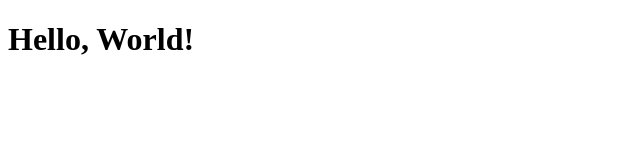
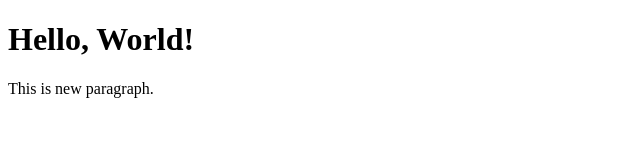
Before and after one commit to Cuna23/webdev_lab_1, a plain HTML site: page index.html in a window 1280 px wide. Shown: the whole page, without its empty margins (0-640 px from the left). Drawn offline with Linux system fonts and the light colour scheme.

Commit message:
Added a new paragraph

```diff
--- a/index.html
+++ b/index.html
@@ -5,5 +5,6 @@
 </head>
 <body>
     <h1>Hello, World!</h1>
+<p>This is new paragraph.</p>
 </body>
 </html>
```
